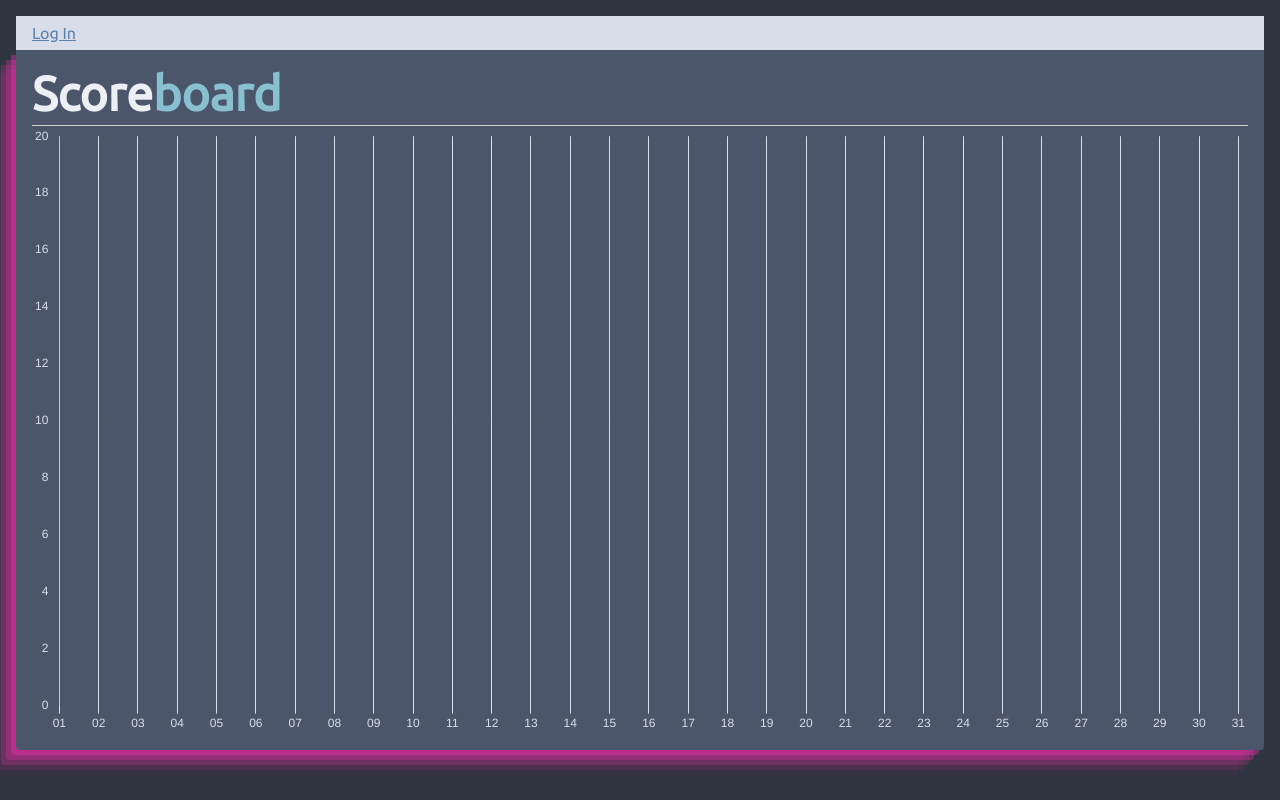
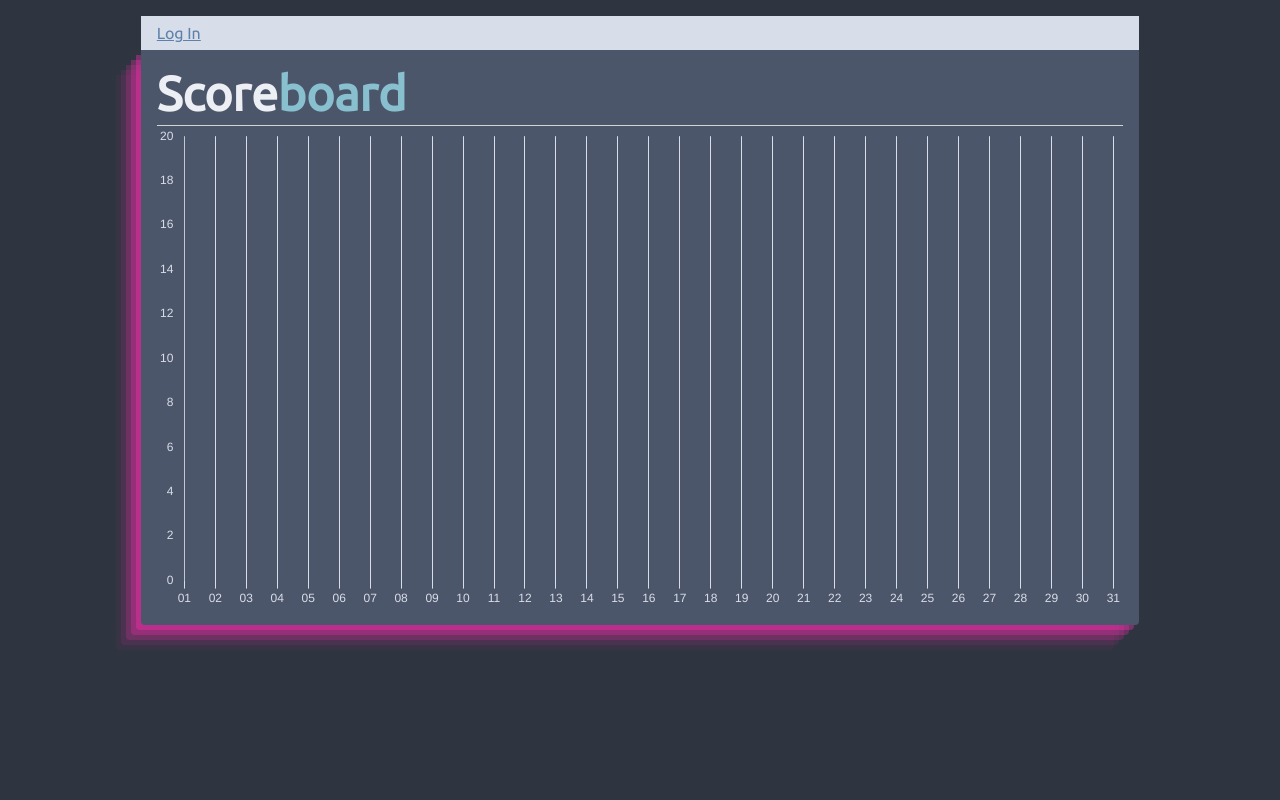
Before and after one commit to antonionduarte/friends-scoreboard, a Flask app: page /score in a window 1280 px wide. Run offline with Flask 2, Linux system fonts and the light colour scheme; data that the repository does not hold is empty.

Commit message:
Very important change to frontend

```diff
--- a/src/scoreboard.py
+++ b/src/scoreboard.py
@@ -16,6 +16,7 @@ blueprint = Blueprint('score', __name__, url_prefix=('/score'))
 
 @blueprint.route('')
 def scoreboard():
+    # TODO: Very strongly required authentication
     return render_template('scoreboard.html')
 
 
--- a/src/static/style.css
+++ b/src/static/style.css
@@ -5,7 +5,7 @@ html {
 }
 
 body {
-  max-width: 1500px;
+  max-width: 80%;
   margin: 0 auto;
   background: #2E3440;
 }
```
